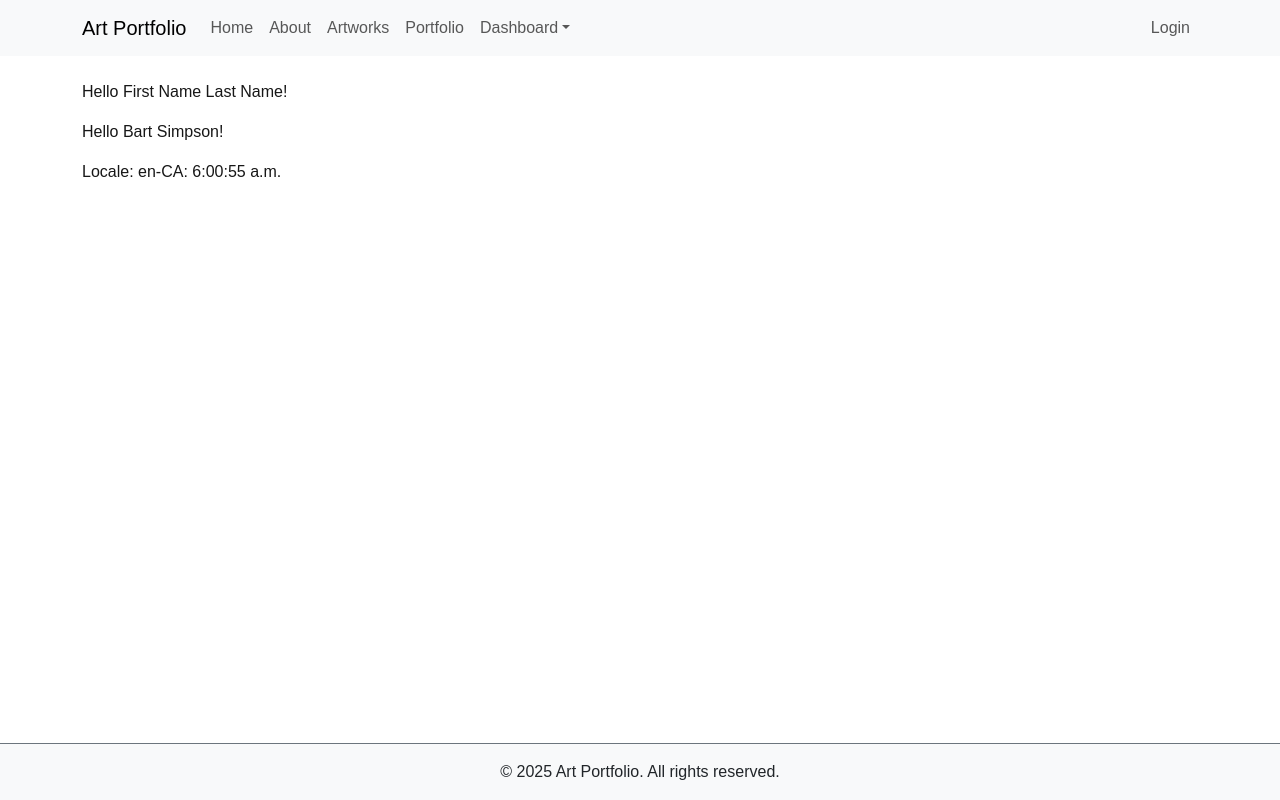
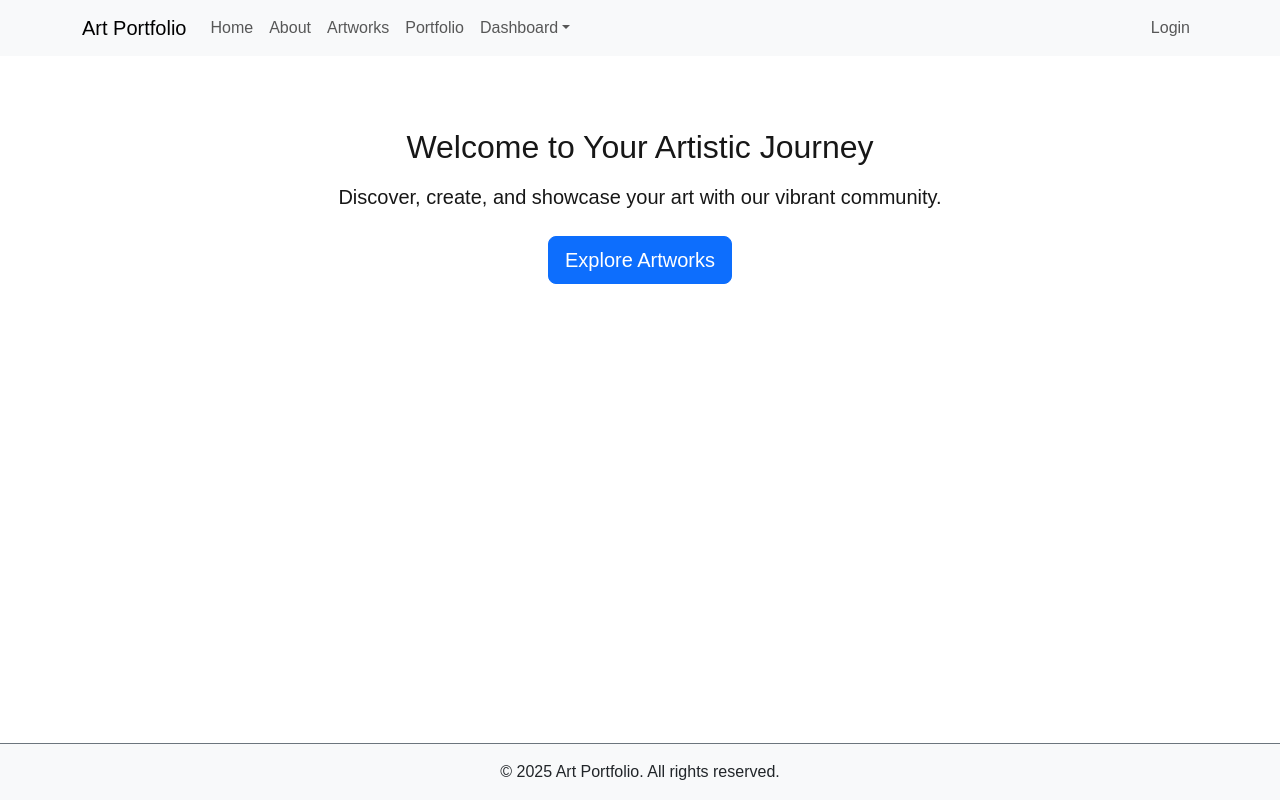
Before and after one commit to MohsenSabet/artPortfolio, a Next.js app: page / in a window 1280 px wide. Built offline with nearby package versions, Linux system fonts and the light colour scheme; no server answers.

Commit message:
feat: add Hero component with carousel and call-to-action slides; update Home page to include Hero

```diff
--- /dev/null
+++ b/components/Hero.js
@@ -0,0 +1,52 @@
+import React from 'react';
+import { Carousel, Button } from 'react-bootstrap';
+import Link from 'next/link';
+
+export default function Hero() {
+  const slides = [
+    {
+      img: '/vercel.svg',
+      title: 'Welcome to Art Portfolio',
+      subtitle: 'Discover stunning creations from talented artists',
+      cta: { text: 'Explore Artworks', href: '/artworks', variant: 'light' }
+    },
+    {
+      img: '/globe.svg',
+      title: 'Express Yourself',
+      subtitle: 'Share your own art and inspire the world',
+      cta: { text: 'Add Your Artwork', href: '/dashboard/addPost', variant: 'light' }
+    },
+    {
+      img: '/next.svg',
+      title: 'Grow Your Portfolio',
+      subtitle: 'Showcase your art and build your presence',
+      cta: { text: 'View Portfolio', href: '/portfolio', variant: 'light' }
+    }
+  ];
+
+  return (
+    <div className="position-relative overflow-hidden" style={{ maxHeight: '80vh' }}>
+      <Carousel fade controls={false} indicators interval={5000} className="h-100">
+        {slides.map((slide, idx) => (
+          <Carousel.Item key={idx} className="h-100">
+            <div
+              className="w-100 h-100 bg-dark"
+              style={{
+                backgroundImage: `url('${slide.img}')`,
+                backgroundSize: 'cover',
+                backgroundPosition: 'center'
+              }}
+            />
+            <Carousel.Caption className="bottom-0 mb-5">
+              <h1 className="display-4 fw-bold">{slide.title}</h1>
+              <p className="lead">{slide.subtitle}</p>
+              <Link href={slide.cta.href} passHref>
+                <Button variant={slide.cta.variant}>{slide.cta.text}</Button>
+              </Link>
+            </Carousel.Caption>
+          </Carousel.Item>
+        ))}
+      </Carousel>
+    </div>
+  );
+}
--- a/pages/index.js
+++ b/pages/index.js
@@ -1,12 +1,20 @@
-import Clock from "@/components/Clock";
-import Hello from "@/components/Hello";
+import Hero from "@/components/Hero";
+import { Container, Button } from 'react-bootstrap';
+import Link from 'next/link';
 
 export default function Home() {
   return (
     <>
-    <Hello />
-    <Hello fName="Bart" lName="Simpson" />
-    <Clock locale="en-CA" />
+      <Hero />
+      <Container className="py-5 text-center">
+        <h2 className="mb-3">Welcome to Your Artistic Journey</h2>
+        <p className="lead mb-4">
+          Discover, create, and showcase your art with our vibrant community.
+        </p>
+        <Link href="/artworks" passHref>
+          <Button variant="primary" size="lg">Explore Artworks</Button>
+        </Link>
+      </Container>
     </>
   )
 }
```
